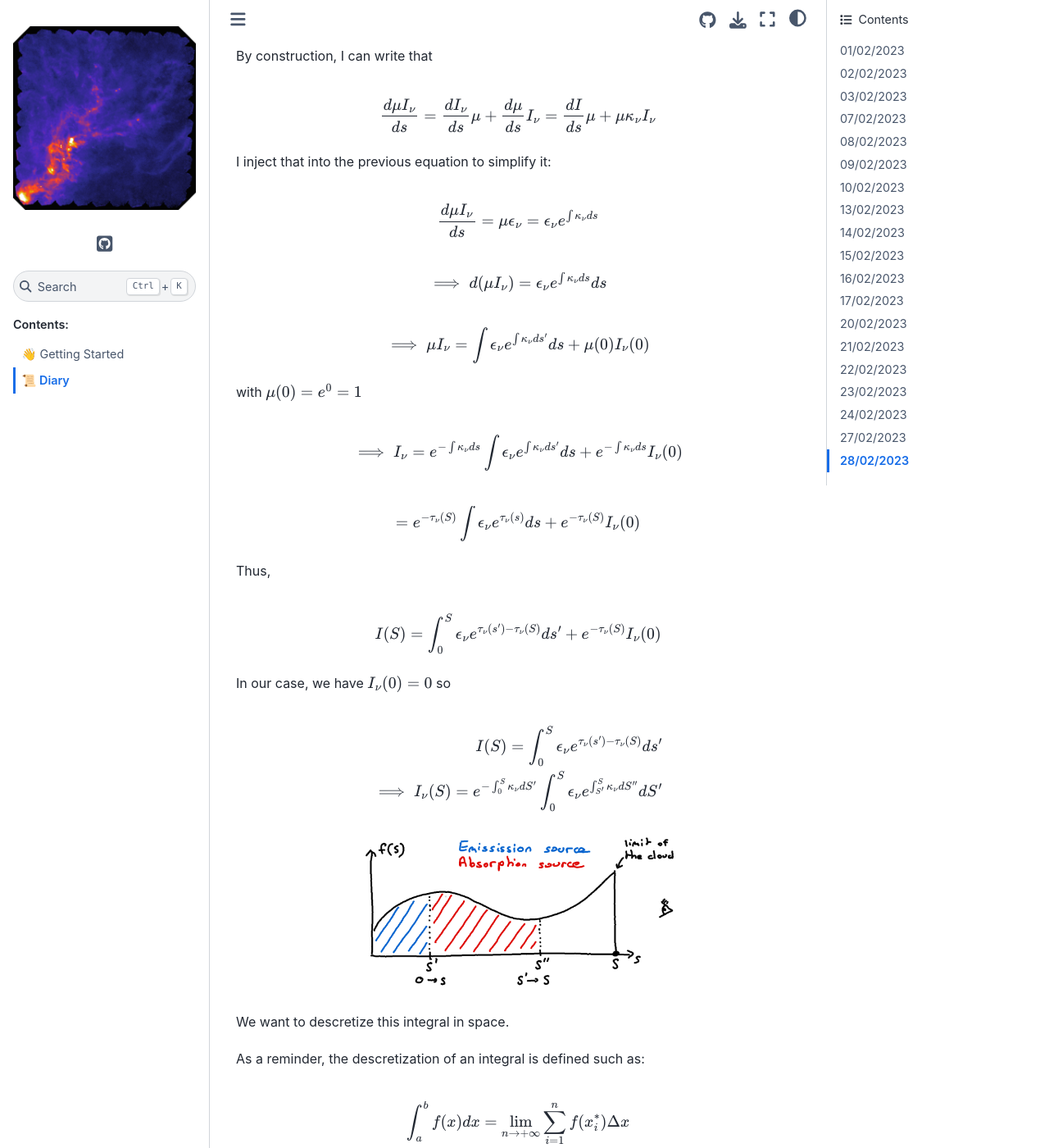
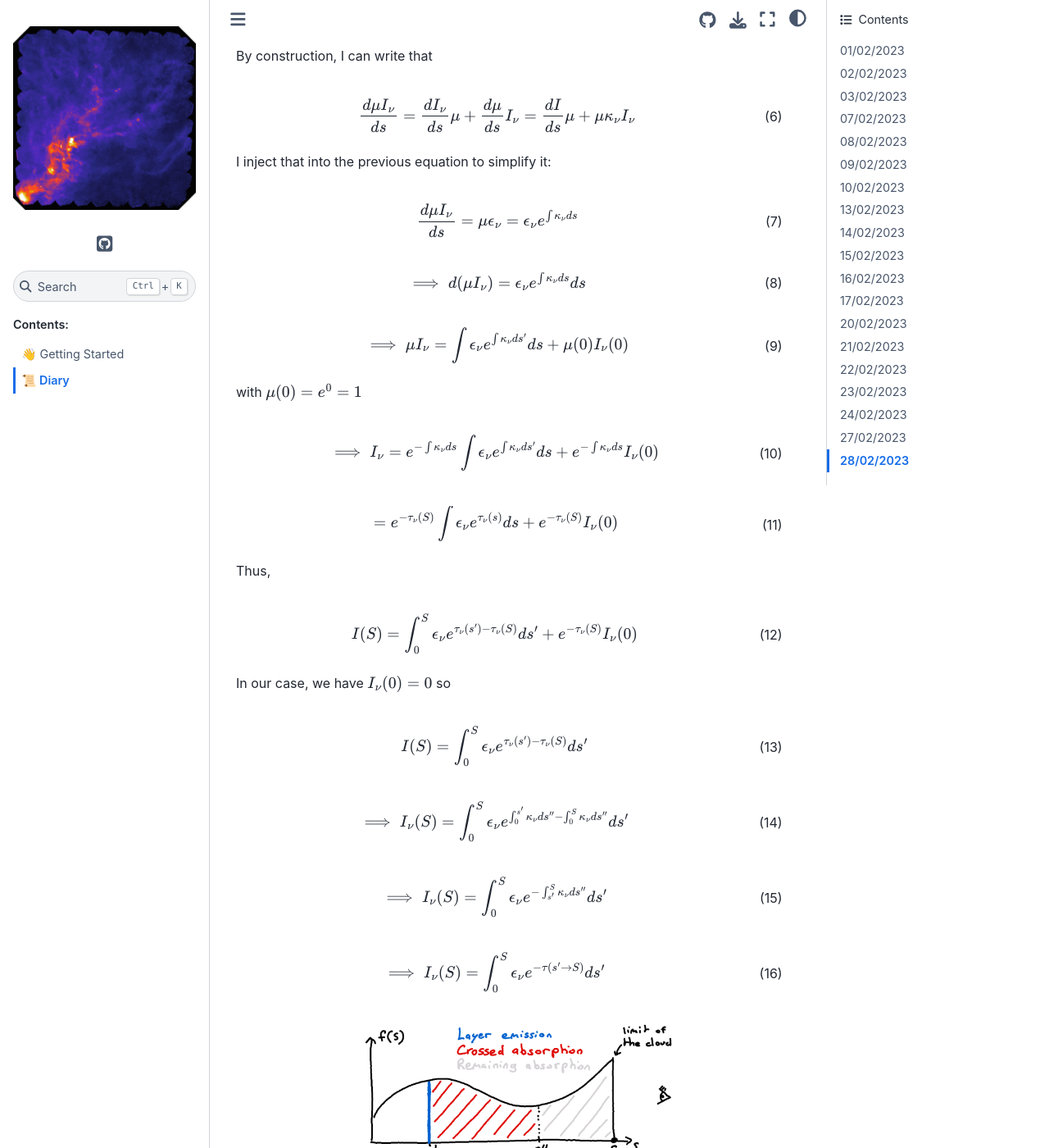
Before and after one commit to LeiRoF/M2-Internship, a Sphinx documentation site: the page built from docs/Diary.md, in a window 1280 px wide and 1400 px high, scrolled down 18190 px. Shown: the whole window at 82% size. Built offline with Sphinx 7.4.7 and the Sphinx Book theme 1.1.4, drawn with Linux system fonts in a browser that asks for light colours; some of the changed text lies outside the part shown.

Commit message:
📝 Improved and corrected explainations

```diff
--- a/docs/Diary.md
+++ b/docs/Diary.md
@@ -328,78 +328,88 @@
 
 $$
 \frac{dI_\nu}{ds} = -\kappa_{\nu}I_\nu + \epsilon_\nu
-$$
+$$ (02/28.1)
 
 I can rewrite it as:
 
 $$
 \frac{dI_\nu}{ds} + \kappa_{\nu}I_\nu = \epsilon_\nu
-$$
+$$ (02/28.2)
 
 I introduction an "integrant factor" $\mu$ defined such as:
 
 $$
 \frac{d\mu}{ds} = \mu \kappa_\nu
-$$
+$$ (02/28.3)
 
 $$
 \implies \mu = e^{\int \kappa_\nu ds}
-$$
+$$ (02/28.4)
 
 So I have
 
 $$
 \mu \frac{dI_\nu}{ds} + \mu \kappa_{\nu}I_\nu = \mu \epsilon_\nu
-$$
+$$ (02/28.5)
 
 By construction, I can write that
 
 $$
 \frac{d\mu I_\nu}{ds} = \frac{dI_\nu}{ds} \mu + \frac{d\mu}{ds} I_\nu = \frac{dI}{ds} \mu + \mu \kappa_\nu I_\nu
-$$
+$$ (02/28.6)
 
 I inject that into the previous equation to simplify it:
 
 $$
 \frac{d\mu I_\nu}{ds} = \mu \epsilon_\nu = \epsilon_\nu e^{\int \kappa_\nu ds}
-$$
+$$ (02/28.7)
 
 $$
 \implies d(\mu I_\nu) = \epsilon_\nu e^{\int \kappa_\nu ds} ds
-$$
+$$ (02/28.8)
 
 $$
 \implies \mu I_\nu = \int \epsilon_\nu e^{\int \kappa_\nu ds'} ds + \mu(0)I_\nu(0)
-$$
+$$ (02/28.9)
 
 with $\mu(0) = e^0= 1$
 
 $$
 \implies I_\nu = e^{-\int \kappa_\nu ds} \int \epsilon_\nu e^{\int \kappa_\nu ds'} ds + e^{-\int \kappa_\nu ds} I_\nu(0)
-$$
+$$ (02/28.10)
 
 $$
 = e^{-\tau_\nu(S)} \int \epsilon_\nu e^{\tau_\nu(s)} ds + e^{-\tau_\nu(S)} I_\nu(0)
-$$
+$$ (02/28.11)
 
 Thus,
 
 $$
 I(S) = \int_0^S \epsilon_\nu e^{\tau_\nu(s')-\tau_\nu(S)} ds' + e^{-\tau_\nu(S)} I_\nu(0)
-$$
+$$ (02/28.12)
 
 In our case, we have $I_\nu(0) = 0$ so
 
 $$
-I(S) = \int_0^S \epsilon_\nu e^{\tau_\nu(s')-\tau_\nu(S)} ds'\\
+I(S) = \int_0^S \epsilon_\nu e^{\tau_\nu(s')-\tau_\nu(S)} ds'
+$$ (02/28.13)
 
-\implies I_\nu(S) = e^{-\int_0^S \kappa_\nu dS'}\int_0^S \epsilon_\nu e^{\int_{S'}^S \kappa_\nu dS''} dS'
 $$
+\implies I_\nu(S) = \int_0^S \epsilon_\nu e^{\int_{0}^{s'} \kappa_\nu ds'' -\int_0^S \kappa_\nu ds''} ds'
+$$ (02/28.14)
+
+$$
+\implies I_\nu(S) = \int_0^S \epsilon_\nu e^{- \int_{s'}^{S} \kappa_\nu ds''}ds'
+$$ (02/28.15)
+
+$$
+\implies I_\nu(S) = \int_0^S \epsilon_\nu e^{- \tau(s'\rightarrow S)}ds'
+$$ (02/28.16)
 
 <div align=center>
 <div style="width:400px">
 
-![](img/2023-02-28-15-28-00.png)
+![](img/2023-03-02-10-27-18.png)
 
 </div>
 </div>
@@ -441,7 +451,15 @@
 Thus, I have
 
 $$
-I_\nu(N) = e^{\sum\limits_{N'=1}^N \kappa_\nu \Delta N} \sum_{N'=1}^N \epsilon_\nu e^{\sum\limits_{N''=N'}^N \kappa_\nu \Delta N} \Delta N
+I_\nu(N) = \sum_{i=1}^N \epsilon_\nu e^{ - \sum\limits_{j=i}^N \kappa_\nu \Delta n} \Delta n
+$$ (02/28.21)
+
 $$
+\implies I_\nu(N) = \sum_{i=1}^N \left[ \epsilon_\nu \prod_{j=i}^N \left( \frac{1}{e^{\kappa_\nu \Delta n}} \right) \Delta n \right]
+$$ (02/28.22)
 
-I assume that the image is sufficiently well resolved, so $\Delta N$ is sufficiently small compared to the variations to be in the approximation $I_\nu(S) \approx I_\nu(N)$.
+I assume that the image is sufficiently well resolved, so $\Delta n$ is sufficiently small compared to the variations to be in the approximation
+
+$$
+I_\nu(S) \approx I_\nu(N)
+$$ (02/28.23)
```
Also changed, not shown: other parts of docs/Diary.md (+5 -5 lines), docs/img/2023-03-02-10-27-10.png (added), docs/img/2023-03-02-10-27-18.png (added), docs/img/2023-03-02-10-39-25.png (added).
